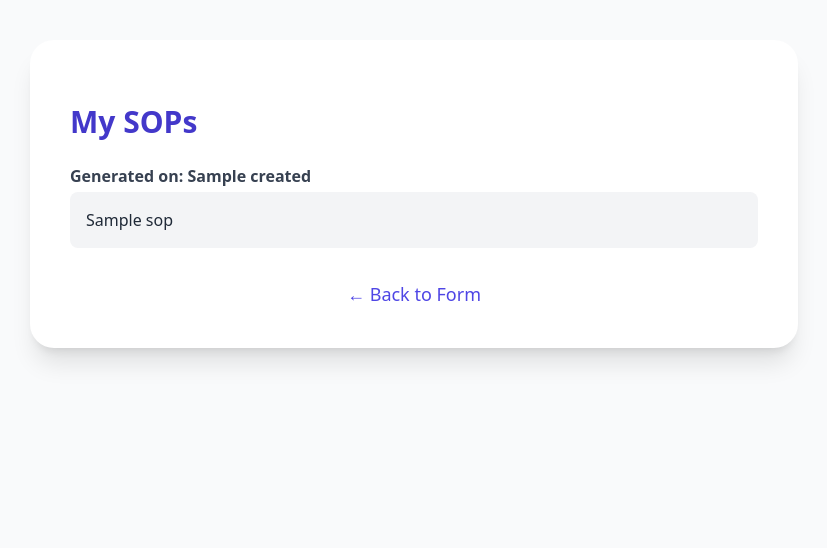
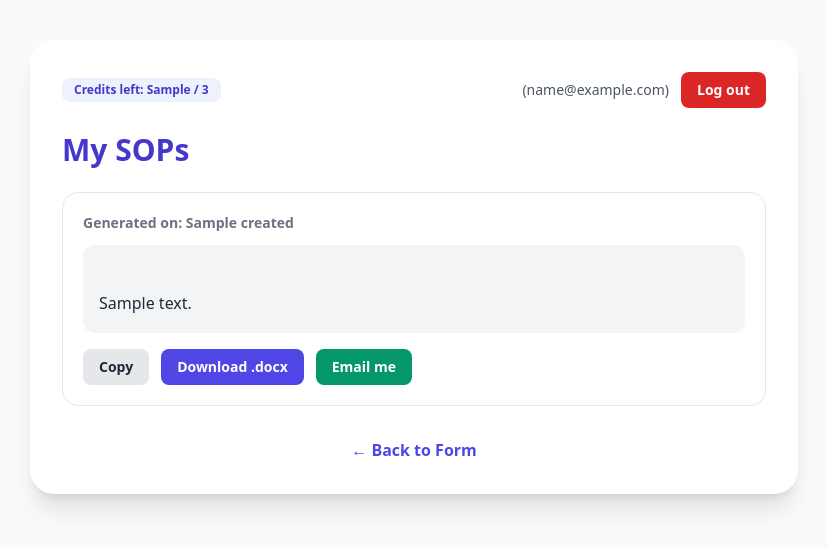
Before and after one commit to amirkzemi-spec/nika, a FastAPI app: template templates/my_sops.html in a window 1280 px wide. Shown: the top 548 px of the page, without its empty margins (226-1053 px from the left). Run offline with FastAPI, Linux system fonts and the light colour scheme; the template is opened without the code that fills it: most values are stand-ins (such as "Sample title", 1, 10 or a date in 2020); some libraries are stand-ins or nearby versions.

Commit message:
Show full SOP text on My SOPs page

```diff
--- a/templates/my_sops.html
+++ b/templates/my_sops.html
@@ -2,46 +2,91 @@
 <html lang="en">
 <head>
   <meta charset="UTF-8" />
-  <title>My SOPs – Nika Assistant</title>
+  <title>My SOPs | Nika SOP Assistant</title>
+  <meta name="viewport" content="width=device-width, initial-scale=1" />
   <script src="https://cdn.tailwindcss.com"></script>
 </head>
 <body class="bg-gray-50 min-h-screen py-10 px-4">
-  {% if is_logged_in and credits_left is not none %}
-  <div class="mb-4 text-center text-sm">
-    <span class="inline-block bg-indigo-50 text-indigo-700 font-semibold px-4 py-2 rounded-lg">
-      Credits left: <b>{{ credits_left }}</b> / {{ FREE_SOP_LIMIT }}
-    </span>
-  </div>
-{% endif %}
+  <div class="max-w-3xl mx-auto bg-white rounded-3xl shadow-xl p-8">
+    <!-- top bar -->
+    <div class="flex items-center justify-between gap-4">
+      <div class="text-xs font-semibold text-indigo-700 bg-indigo-50 px-3 py-1 rounded-lg">
+        Credits left: {{ credits_left }} / {{ FREE_SOP_LIMIT }}
+      </div>
+      <div class="flex items-center gap-3 text-sm text-gray-600">
+        <span>({{ user_email }})</span>
+        <a href="/logout" class="bg-red-600 hover:bg-red-700 text-white font-semibold px-4 py-2 rounded-lg">Log out</a>
+      </div>
+    </div>
 
-  <div class="bg-white shadow-xl rounded-3xl p-10 max-w-3xl mx-auto">
-    <div class="flex justify-end mb-6">
-      {% if is_logged_in %}
-        <form action="/logout" method="get" class="inline">
-          <button type="submit" class="ml-2 bg-red-600 hover:bg-red-700 text-white px-4 py-2 rounded-lg text-sm font-semibold transition">
-            Log out
-          </button>
-        </form>
-        <span class="ml-2 text-gray-600 text-sm font-medium">({{ user_email }})</span>
-      {% endif %}
-    </div>
-    <h1 class="text-3xl font-bold text-indigo-700 mb-6">My SOPs</h1>
-    {% if sops %}
-      <ul>
-        {% for sop, created in sops %}
-          <li class="mb-8">
-            <div class="font-semibold text-gray-700 mb-1">Generated on: {{ created }}</div>
-            <div class="bg-gray-100 rounded-lg p-4 text-gray-800 whitespace-pre-line max-h-40 overflow-y-auto">{{ sop[:500] }}{% if sop|length > 500 %}...{% endif %}</div>
-            <!-- You can add download/email buttons here if you want -->
-          </li>
+    <h1 class="text-3xl font-extrabold text-indigo-700 mt-6 mb-6">My SOPs</h1>
+
+    {% if sops and sops|length > 0 %}
+      <div class="space-y-6">
+        {% for sop_text, created in sops %}
+          <div class="rounded-2xl border border-gray-200 p-5">
+            <div class="text-sm text-gray-500 font-semibold mb-3">
+              Generated on: {{ created }}
+            </div>
+
+            <!-- FULL TEXT, NO CLAMP -->
+            <div class="bg-gray-100 rounded-xl p-4 text-gray-800 leading-7 whitespace-pre-line break-words">
+              {{ sop_text }}
+            </div>
+
+            <!-- actions -->
+            <div class="mt-4 flex flex-wrap items-center gap-3">
+              <!-- Copy -->
+              <button type="button"
+                      class="copyBtn bg-gray-200 hover:bg-gray-300 text-gray-800 px-4 py-2 rounded-lg text-sm font-semibold"
+                      data-text="{{ sop_text|replace('\n', '&#10;') }}">
+                Copy
+              </button>
+
+              <!-- Download -->
+              <form method="post" action="/download-sop">
+                <input type="hidden" name="sop_text" value="{{ sop_text }}">
+                <button type="submit"
+                        class="bg-indigo-600 hover:bg-indigo-700 text-white px-4 py-2 rounded-lg text-sm font-semibold">
+                  Download .docx
+                </button>
+              </form>
+
+              <!-- Email to logged-in user -->
+              <form method="post" action="/email-sop-logged-in">
+                <input type="hidden" name="sop_text" value="{{ sop_text }}">
+                <button type="submit"
+                        class="bg-emerald-600 hover:bg-emerald-700 text-white px-4 py-2 rounded-lg text-sm font-semibold">
+                  Email me
+                </button>
+              </form>
+            </div>
+          </div>
         {% endfor %}
-      </ul>
+      </div>
     {% else %}
-      <p class="text-gray-500">No SOPs found yet. Generate one to see it here!</p>
+      <div class="text-gray-600">No SOPs yet.</div>
     {% endif %}
-    <div class="mt-6 text-center">
-      <a href="/" class="text-indigo-600 hover:underline text-lg font-medium">← Back to Form</a>
+
+    <div class="mt-8 text-center">
+      <a href="/generate-sop" class="text-indigo-600 font-semibold hover:underline">← Back to Form</a>
     </div>
   </div>
+
+  <script>
+    // Copy to clipboard
+    document.querySelectorAll('.copyBtn').forEach(btn => {
+      btn.addEventListener('click', async () => {
+        const text = btn.getAttribute('data-text');
+        try {
+          await navigator.clipboard.writeText(text);
+          btn.innerText = 'Copied!';
+          setTimeout(() => (btn.innerText = 'Copy'), 1200);
+        } catch (e) {
+          alert('Copy failed');
+        }
+      });
+    });
+  </script>
 </body>
 </html>
```
